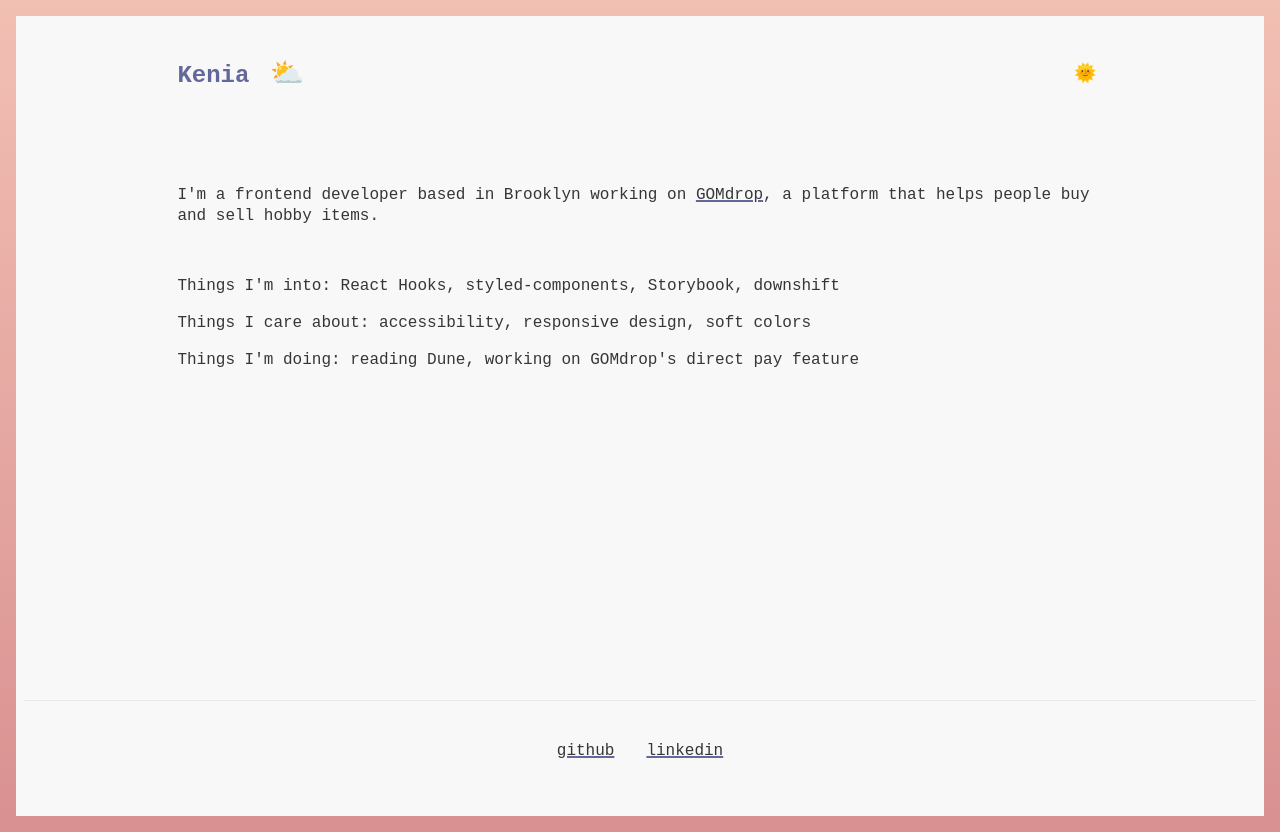
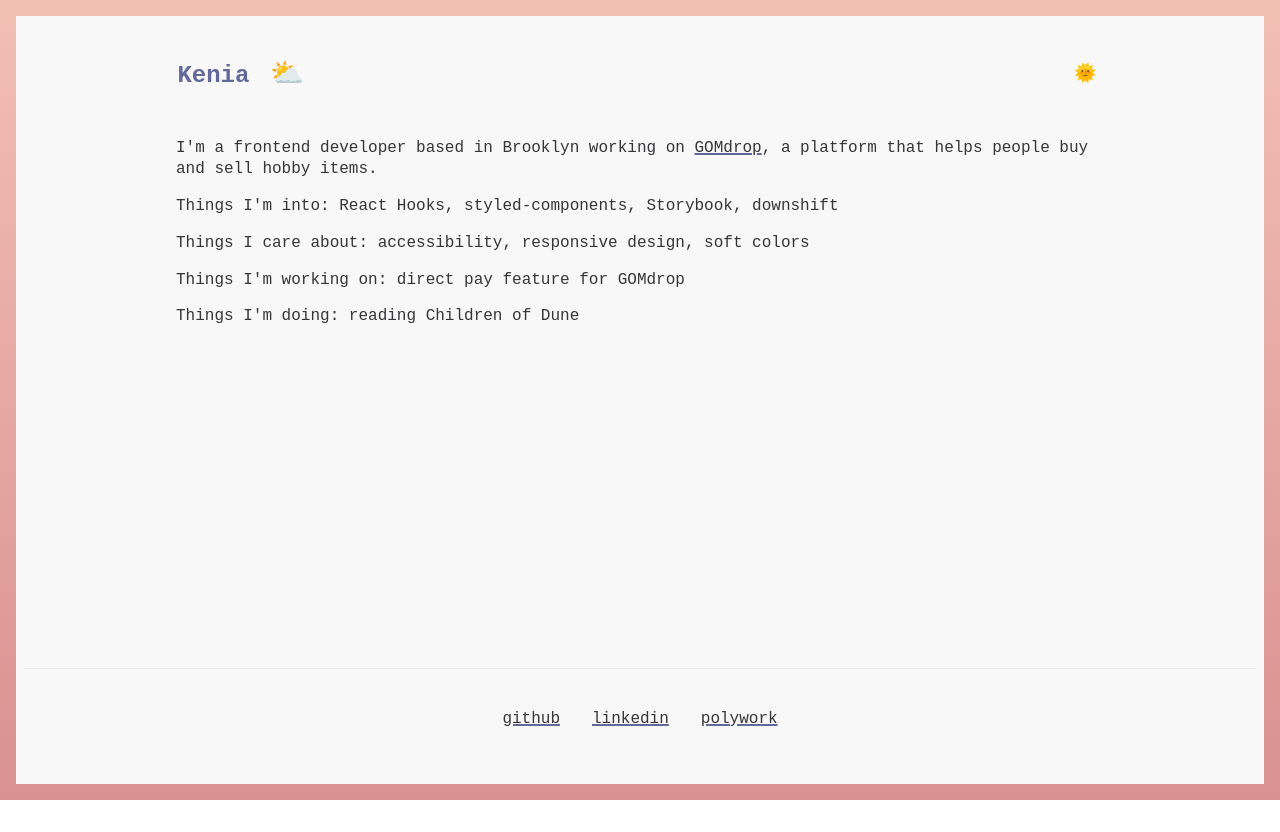
Before and after one commit to kenniaa/kenniaa.github.io, a Next.js app: page / in a window 1280 px wide. After the commit the page ends 800 px from the top, so only its background shows below. Built offline with nearby package versions, Linux system fonts and the light colour scheme.

Commit message:
okayyyy lesss go

```diff
--- a/components/Header.tsx
+++ b/components/Header.tsx
@@ -42,7 +42,7 @@ export default styled(Header)`
   margin: 0 auto;
   max-width: 960px;
   width: 100%;
-  padding: 1.45rem 1.0875rem;
+  padding: 1.45rem 1.0875rem 0;
 `;
 
 const Title = styled.h1`
--- a/components/Layout.tsx
+++ b/components/Layout.tsx
@@ -34,6 +34,10 @@ export default class Layout extends React.Component<LayoutProps, {}> {
                     <Link href='https://www.linkedin.com/in/kenia-c-6b19bb50'>
                         <a target="_blank">linkedin</a>
                     </Link>
+
+                    <Link href='https://poly.work/kennia'>
+                        <a target="_blank">polywork</a>
+                    </Link>
                 </Footer>
             </Container>
         )
@@ -41,9 +45,8 @@ export default class Layout extends React.Component<LayoutProps, {}> {
 }
 
 const Main = styled.main`
-  padding: 1.45rem 1.0875rem;
+  padding: 1rem;
   flex: 1;
-  margin: 1em 0 0 0;
   max-width: 960px;
   width: 100%;
 `;
@@ -64,7 +67,7 @@ const Footer = styled.footer`
 `;
 
 const Container = styled.div`
-  min-height: 100vh;
+  min-height: calc(100vh - 2em);
   padding: 0 0.5rem;
   display: flex;
   flex-direction: column;
--- a/pages/index.tsx
+++ b/pages/index.tsx
@@ -8,7 +8,7 @@ export default function Home() {
             I'm a frontend developer based in Brooklyn working on <a href='https://gomdrop.com' target='_blank'>GOMdrop</a>,
             a platform that helps people buy and sell hobby items.
         </p>
-        <br />
+
         <p>
            Things I'm into: React Hooks, styled-components, Storybook, downshift
         </p>
@@ -18,7 +18,11 @@ export default function Home() {
         </p>
 
         <p>
-            Things I'm doing: reading Dune, working on GOMdrop's direct pay feature
+            Things I'm working on: direct pay feature for GOMdrop
+        </p>
+
+        <p>
+            Things I'm doing: reading Children of Dune
         </p>
     </Layout>
   )
```
Also changed, not shown: public/vercel.svg (deleted), 1 other file (tests, documents, lock files or other folders).
